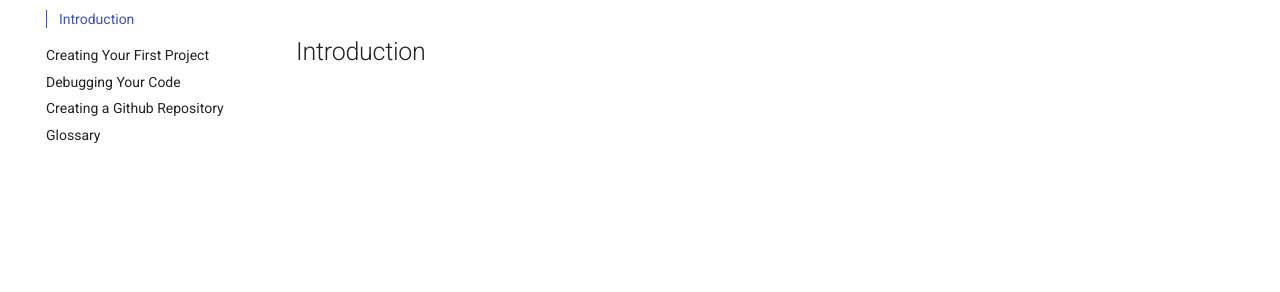
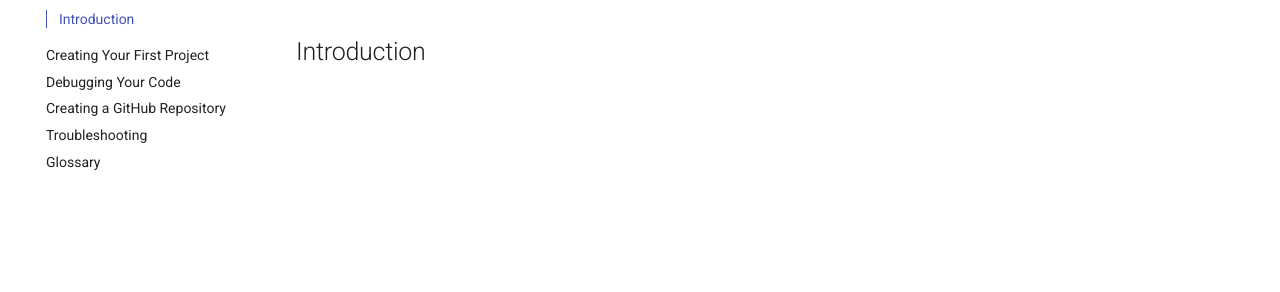
Before and after one commit to mikkosio/User-Doc, an MkDocs documentation site: the page built from docs/index.md, in a window 1280 px wide. Shown: the part 146-438 px from the top of the page. Built offline with MkDocs 1.6.1 and Material for MkDocs 9.7.7, drawn with Linux system fonts in a browser that asks for light colours; comment, search, counter and statistics services are not loaded.

Commit message:
Added troubleshooting file

```diff
--- a/mkdocs.yml
+++ b/mkdocs.yml
@@ -7,7 +7,8 @@ nav:
   - Home: "index.md"
   - Creating Your First Project: "pages/first-project.md"
   - Debugging Your Code: "pages/debugging.md"
-  - Creating a Github Repository: "pages/creating-repo.md"
+  - Creating a GitHub Repository: "pages/creating-repo.md"
+  - Troubleshooting: "pages/troubleshooting.md"
   - Glossary: "pages/glossary.md"
 
 theme:
```
Also changed, not shown: docs/pages/troubleshooting.md (added).
